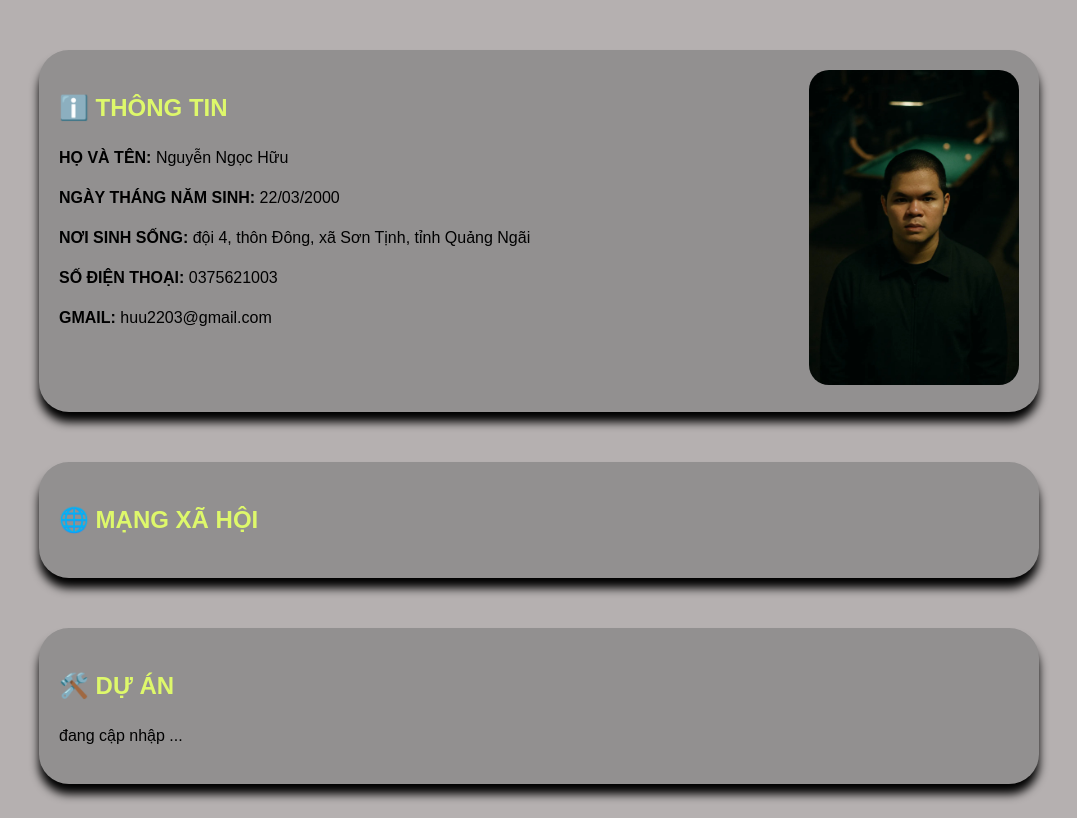
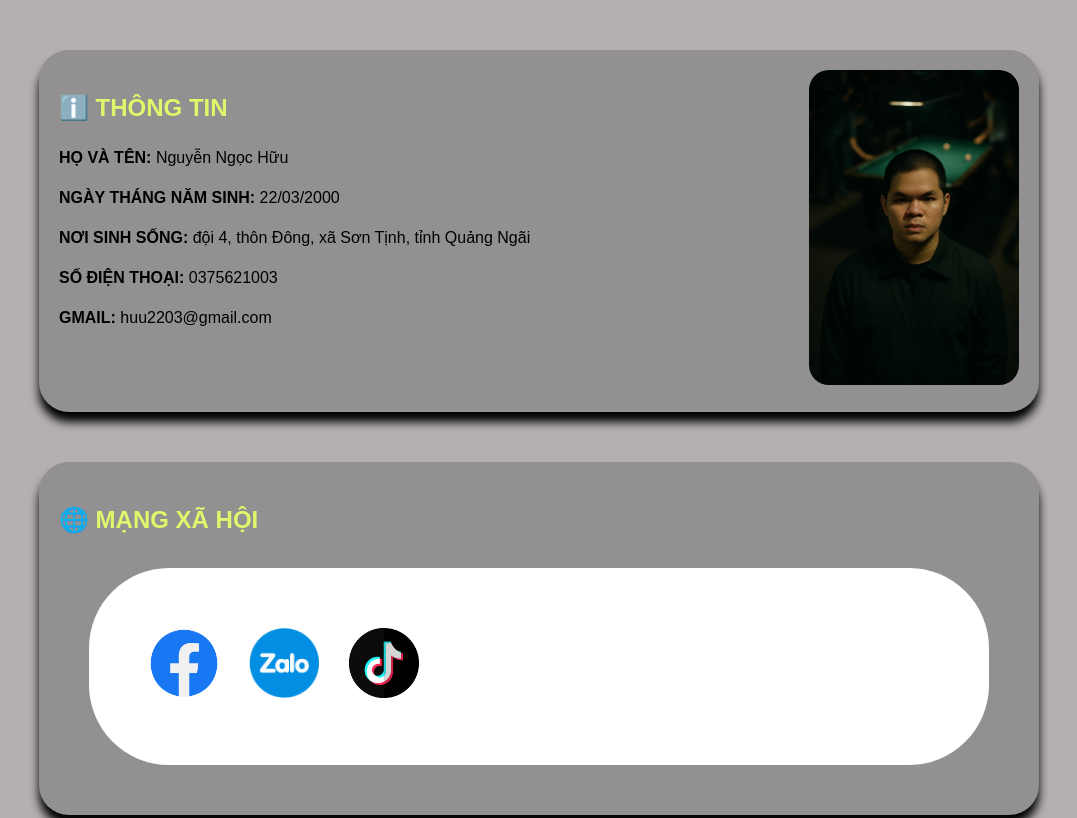
Before and after one commit to ceepopi/ceepopi.github.io, a plain HTML site: page index.html in a window 1280 px wide. Shown: the top 818 px of the page, without its empty margins (101-1178 px from the left). Drawn offline with Linux system fonts and the light colour scheme.

Commit message:
Add files via upload

```diff
--- a/index.html
+++ b/index.html
@@ -6,7 +6,7 @@
       <link rel="stylesheet" href="style.css">
    </head>
    <body>
-      <div class="section info">
+      <div class="section style-info">
          <div>
             <h2>ℹ️ THÔNG TIN</h2>
             <p><strong>HỌ VÀ TÊN: </strong>Nguyễn Ngọc Hữu</p>
@@ -21,8 +21,11 @@
       </div>
       <div class="section">
          <h2>🌐 MẠNG XÃ HỘI</h2>
-         <a href="https://www.facebook.com/huu2203/" target="_blank"></a>
-         <a href="https://zalo.me/0375621003" target="_blank"></a>
+         <div class="style-mxh">
+            <a href="https://www.facebook.com/huu2203/" target="_blank"><img src="image/facebook.png" class="app"></a>
+            <a href="https://zalo.me/0375621003" target="_blank"><img src="image/zalo.png" class="app"></a>
+            <a href="https://www.tiktok.com/@ceepopi" target="_blank"><img src="image/tiktok.png" class="app"></a>
+         </div>
       </div>
       <div class="section">
          <h2>🛠️ DỰ ÁN</h2>
--- a/style.css
+++ b/style.css
@@ -19,13 +19,22 @@ h1, h2 {
     box-shadow: 0 10px 10px rgb(0, 0, 0);
 }
 
-.info {
+.style-info {
     display: flex;
     justify-content: space-between;
 }
 
+.style-mxh {
+    display: flex;
+    margin: 30px;
+    padding: 60px;
+    border-radius: 80px;
+    background-color: #ffffff;
+    gap: 30px;
+}
+
 .info div {
-    width: 50%;
+    width: 50%
 }
 
 img.avatar {
@@ -33,6 +42,11 @@ img.avatar {
     border-radius: 20px;
 }
 
+img.app {
+    width: 70px;
+    height: 70px;
+}
+
 .footer-style {
     color: rgb(0, 0, 0);
     text-align: center;
```
Also changed, not shown: image/facebook.png (added), image/tiktok.png (added), image/zalo.png (added).
